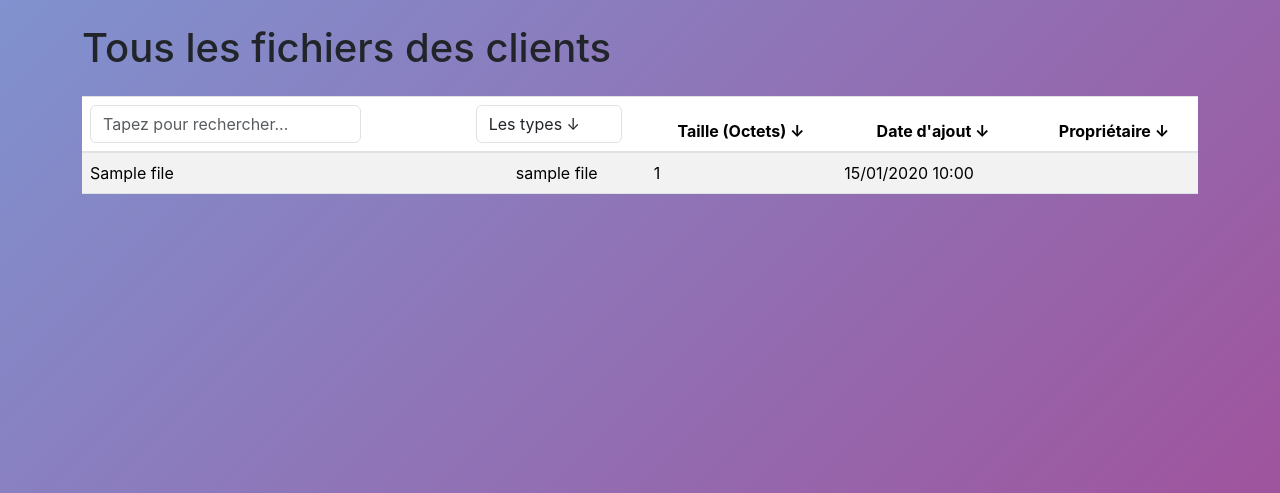
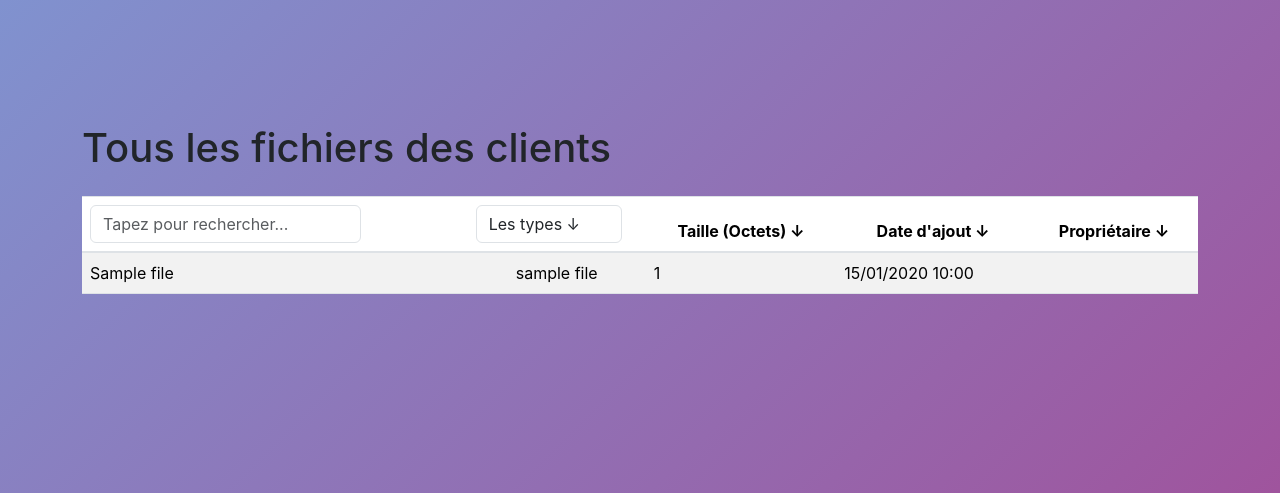
Before and after one commit to flenn77/SavingSafe, a Symfony app: template templates/client/all_client_files.html.twig in a window 1280 px wide. Shown: the top 493 px of the page. Run offline with Twig, Linux system fonts and the light colour scheme; the template is opened without the code that fills it: most values are stand-ins (such as "Sample title", 1, 10 or a date in 2020); some libraries are stand-ins or nearby versions.

Commit message:
fix padding for some pages

```diff
--- a/templates/account/index.html.twig
+++ b/templates/account/index.html.twig
@@ -10,6 +10,9 @@
     }
     .fade-enter, .fade-leave-to /* .fade-leave-active dans <2.1.8 */ {
         opacity: 0;
+    }
+    body {
+        padding-top: 60px;
     }
 </style>
 {% endblock %}
--- a/templates/client/all_client_files.html.twig
+++ b/templates/client/all_client_files.html.twig
@@ -1,6 +1,14 @@
 {% extends 'base.html.twig' %}
 
 {% block title %}Fichiers des clients{% endblock %}
+
+{% block stylesheets %}
+<style>
+    body {
+        padding-top: 100px;
+    }
+</style>
+{% endblock %}
 
 {% block body %}
 
```
Also changed, not shown: templates/client/index.html.twig (+8 -0 lines).
